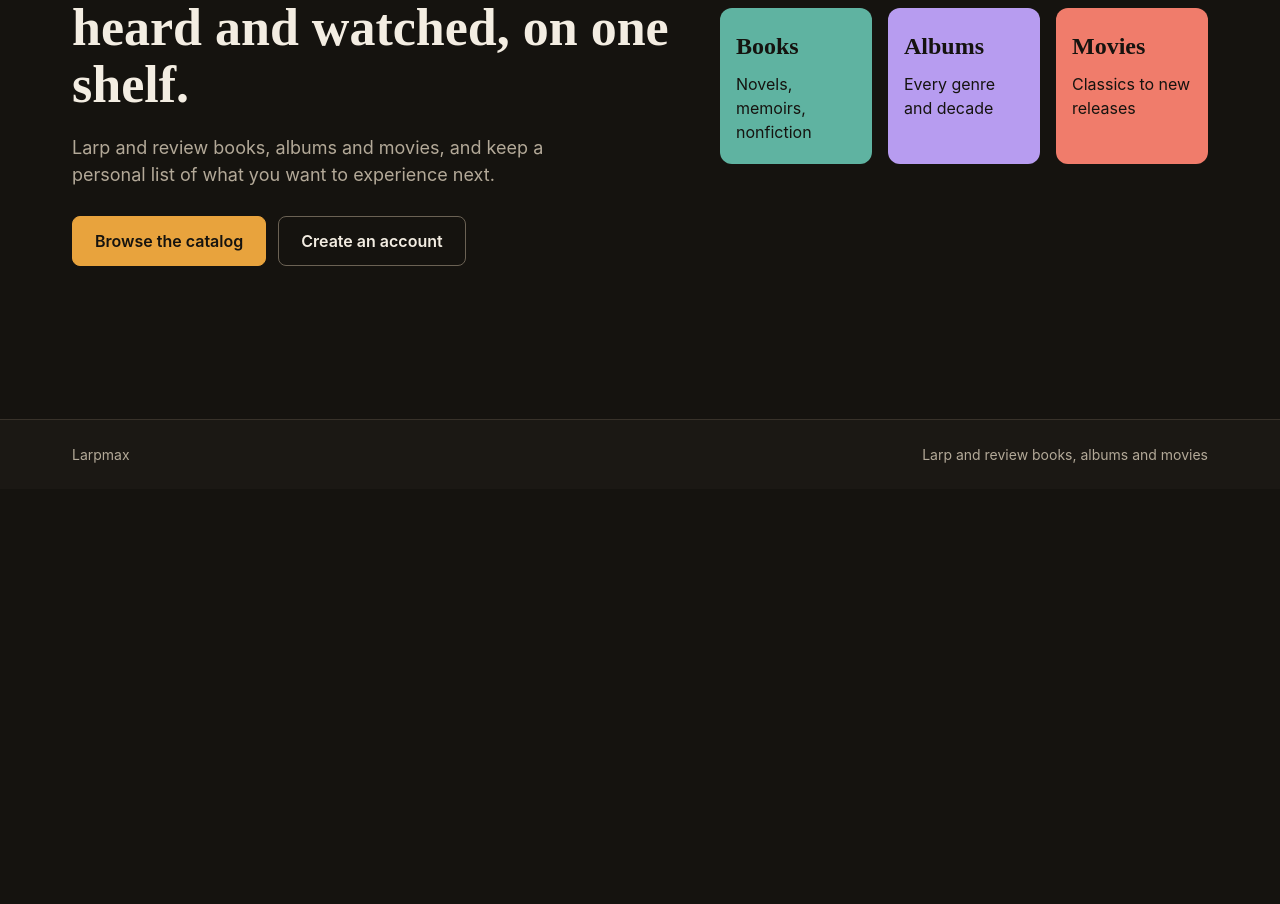
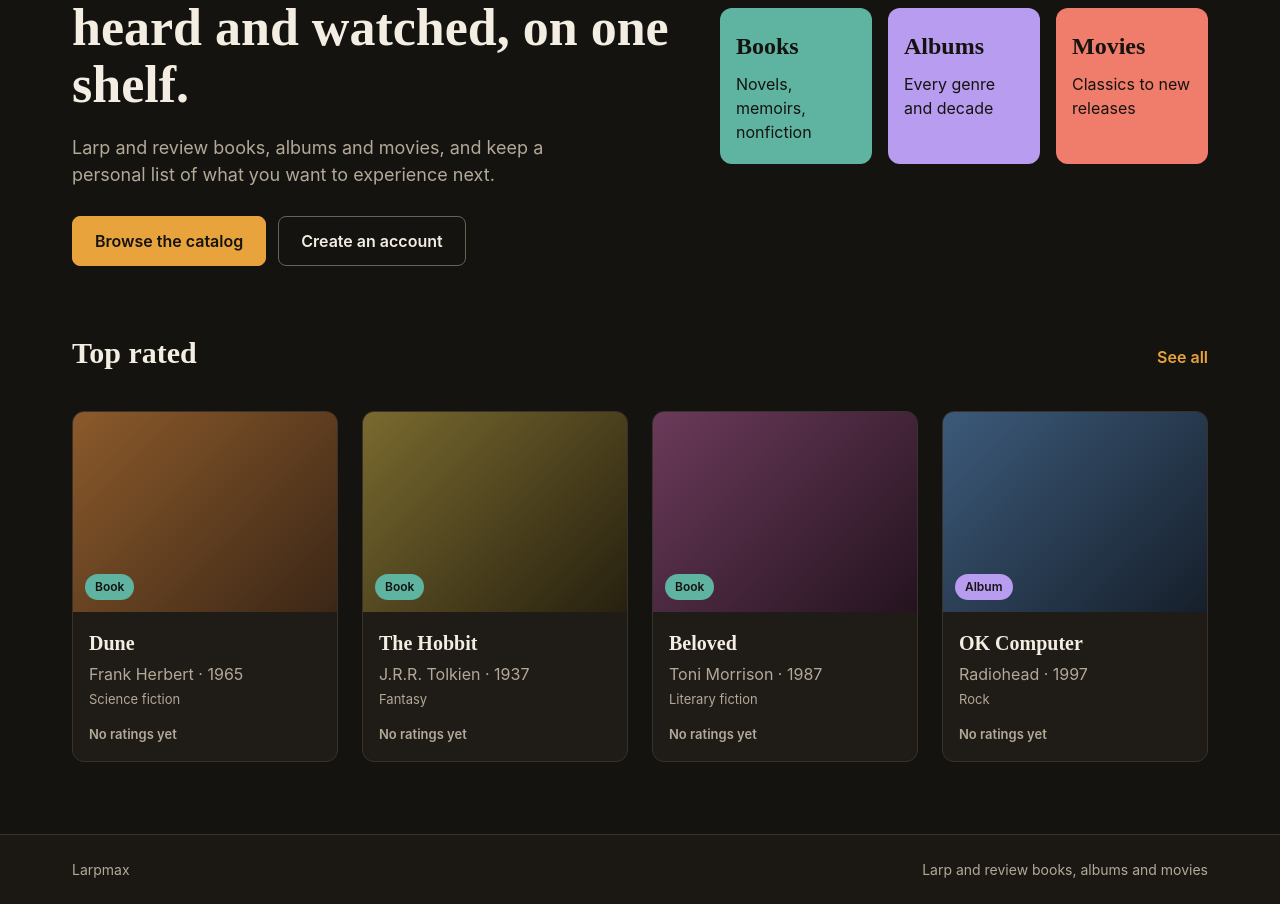
Before and after one commit to jluna956/Exam2, a Node server app: page / in a window 1280 px wide. Shown: the part 223-1127 px from the top of the page. Before the commit the page ends 686 px from the top, so only its background shows below. Run offline with Node 20, Linux system fonts and the light colour scheme.

Commit message:
added browse and actual media items

```diff
--- a/public/css/styles.css
+++ b/public/css/styles.css
@@ -59,3 +59,57 @@ a { color: inherit; }
   .hero h1 { font-size: 38px; }
   .type-tiles { grid-template-columns: 1fr; }
 }
+
+/* Headings and text */
+h2 { font-size: 30px; margin: 0 0 20px; }
+.page-title { font-size: 42px; margin: 0 0 8px; }
+.section { margin-top: 64px; }
+.section-head { display: flex; align-items: baseline; justify-content: space-between; gap: 16px; }
+.link { color: var(--accent); font-weight: 600; text-decoration: none; }
+.muted { color: var(--muted); margin: 4px 0 0; }
+.small { font-size: 13px; }
+
+/* Card grid */
+.grid { display: grid; grid-template-columns: repeat(auto-fill, minmax(240px, 1fr)); gap: 24px; margin-top: 16px; }
+.card { background: var(--surface); border: 1px solid var(--border); border-radius: 12px; }
+.item-card { display: block; overflow: hidden; text-decoration: none; transition: transform 0.15s, border-color 0.15s; }
+.item-card:hover { transform: translateY(-3px); border-color: var(--accent); }
+.cover { height: 200px; display: flex; align-items: flex-end; padding: 12px; }
+.card-body { padding: 16px; }
+.card-title { font-family: "Fraunces", serif; font-size: 20px; margin: 0; }
+.rating { color: var(--accent); font-weight: 600; margin: 12px 0 0; }
+
+/* Type badges */
+.badge { color: var(--bg); font-size: 12px; font-weight: 600; padding: 4px 10px; border-radius: 999px; }
+.badge-book { background: var(--book); }
+.badge-album { background: var(--album); }
+.badge-movie { background: var(--movie); }
+
+/* Browse type filter */
+.type-filter { display: flex; flex-wrap: wrap; gap: 8px; margin: 28px 0 16px; }
+.pill { display: inline-flex; align-items: center; min-height: 44px; padding: 0 18px; border: 1px solid #6B6254; border-radius: 999px; font-weight: 600; text-decoration: none; }
+.pill-active { background: var(--accent); color: var(--bg); border-color: var(--accent); }
+
+/* Messages */
+.alert { border-radius: 8px; padding: 12px 16px; margin-bottom: 20px; font-size: 15px; }
+.alert-error { background: #3A1E19; border: 1px solid #8C3B2E; color: #F6C9BF; }
+.alert-success { background: #1F3324; border: 1px solid #4E7A57; color: #CDEBD3; }
+
+/* Form fields (used from Part 3 on) */
+.field { display: flex; flex-direction: column; gap: 8px; }
+.label { font-size: 13px; font-weight: 600; color: var(--muted); }
+input, select, textarea { background: var(--bg); color: var(--text); border: 1px solid #6B6254; border-radius: 8px; padding: 10px 12px; font: inherit; font-size: 15px; min-height: 44px; }
+input:focus, select:focus, textarea:focus { outline: 2px solid var(--accent); outline-offset: 1px; }
+
+/* Item page */
+.back-link { display: inline-block; color: var(--muted); text-decoration: none; margin-bottom: 24px; }
+.item-detail { display: flex; flex-wrap: wrap; gap: 40px; margin-bottom: 48px; }
+.cover-lg { flex: 0 1 300px; min-width: 240px; height: 420px; border-radius: 14px; padding: 16px; }
+.item-info { flex: 1 1 480px; min-width: 0; }
+.item-meta { font-size: 18px; color: #D9D1C2; margin: 0; }
+.rating-big { display: flex; align-items: baseline; gap: 12px; margin: 24px 0 28px; }
+.rating-number { font-family: "Fraunces", serif; font-size: 52px; font-weight: 700; color: var(--accent); }
+.item-lower { display: flex; flex-wrap: wrap; gap: 40px; align-items: flex-start; }
+.item-lower > * { flex: 1 1 400px; min-width: 0; }
+.panel { background: var(--surface); border: 1px solid var(--border); border-radius: 12px; padding: 24px; }
+.panel h2 { font-size: 26px; }
--- a/views/error.ejs
+++ b/views/error.ejs
@@ -3,6 +3,7 @@
 <%- include("partials/header") %>
 
 <h1><%= locals.status === 404 ? "Page not found" : "Something went wrong" %></h1>
+<p class="lead"><%= locals.message || "" %></p>
 <a href="/" class="btn">Back to home</a>
 
 <%- include("partials/footer") %>
--- a/views/home.ejs
+++ b/views/home.ejs
@@ -21,5 +21,18 @@
     <a href="/browse?type=Movie" class="tile tile-movie"><strong>Movies</strong><span>Classics to new releases</span></a>
 </div>
 </section>
+
+<section class="section">
+    <div class="section-head">
+        <h2>Top rated</h2>
+        <a href="/browse" class="link">See all</a>
+    </div>
+    <div class="grid">
+    <% (locals.topRated || []).forEach((item) => { %>
+        <%- include("partials/itemcard", { item }) %>
+    <% }) %>
+    </div>
+</section>
+
 <!-- include the footer partial to include the footer content -->
 <%- include("partials/footer") %>
--- /dev/null
+++ b/views/partials/itemcard.ejs
@@ -0,0 +1,19 @@
+<!-- file contains item card template , which will display each media item -->
+<a href="/items/<%= item.id %>" class="card item-card">
+    <div class="cover" style="background: <%= item.cover %>">
+        <span class="badge badge-<%= item.type.toLowerCase() %>"><%= item.type %></span>
+    </div>
+    <div class="card-body">
+        <h3 class="card-title"><%= item.title %></h3>
+        <p class="muted"><%= item.creator %> · <%= item.releaseYear %></p>
+        <p class="muted small"><%= item.genreName %></p>
+        <p class="rating">
+        <% if (item.ratingCount > 0) { %>
+            ★ <%= item.averageRating.toFixed(1) %>
+            <span class="muted small">(<%= item.ratingCount %> rating<%= item.ratingCount === 1 ? "" : "s" %>)</span>
+        <% } else { %>
+            <span class="muted small">No ratings yet</span>
+        <% } %>
+        </p>
+    </div>
+</a>
```
Also changed, not shown: views/browse.ejs (added, +21 -0 lines), views/item.ejs (added, +48 -0 lines).
